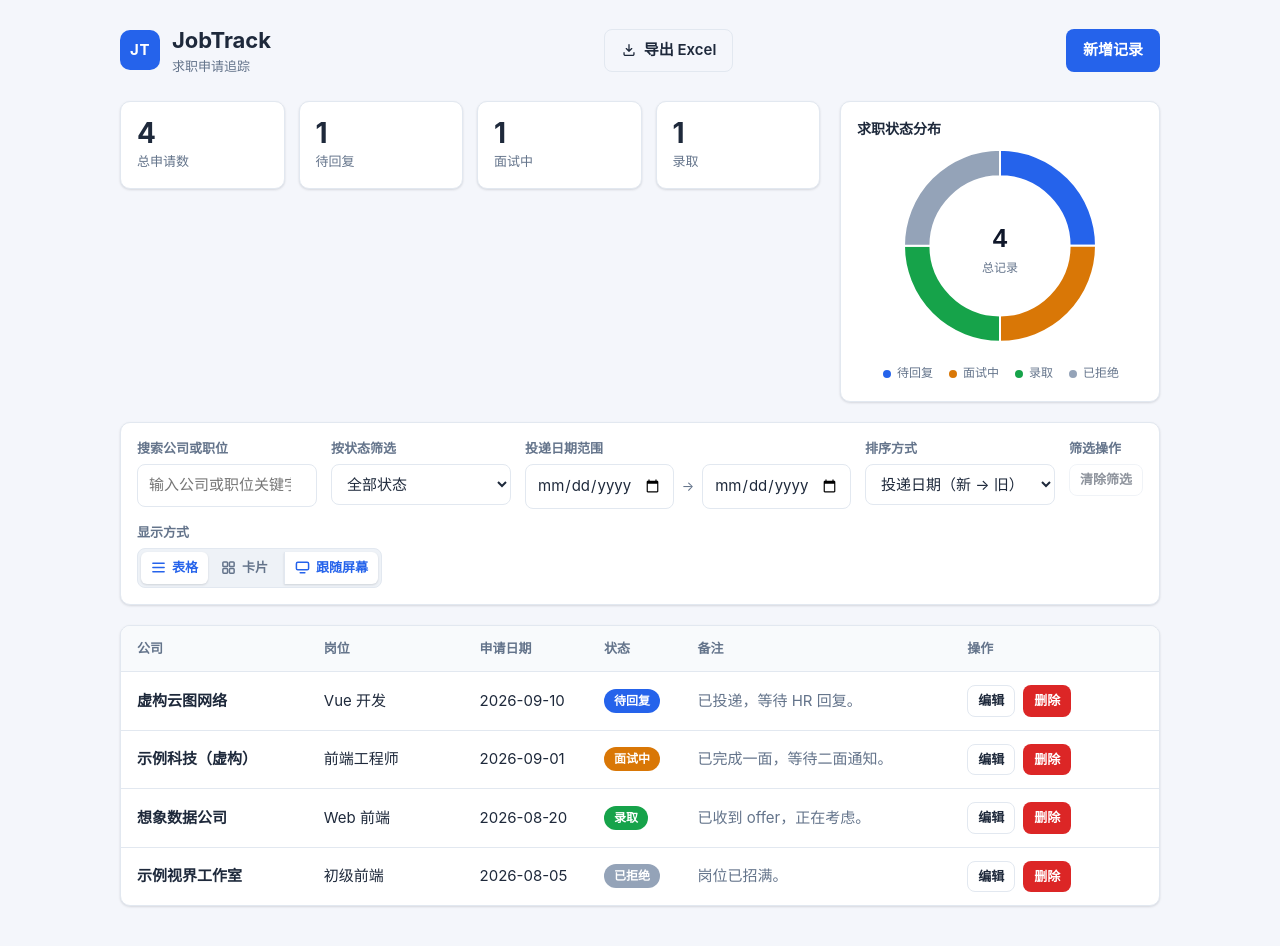
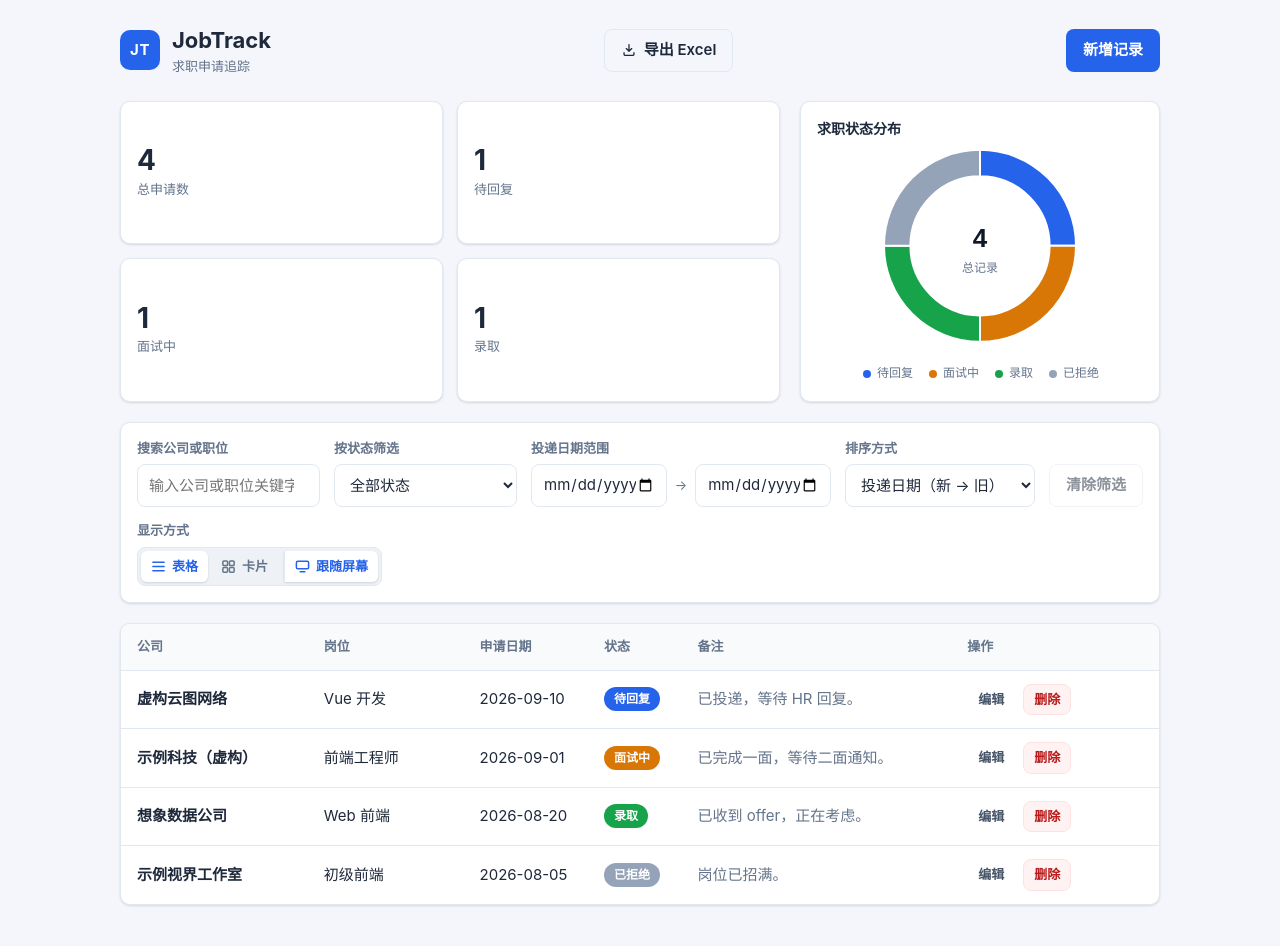
Before and after one commit to wuyanzuqieyuyan/Job-Application-Tracker, a Vue app: page / in a window 1280 px wide. Shown: the top 946 px of the page. Built offline with nearby package versions, Linux system fonts and the light colour scheme.

Commit message:
style: polish table truncation, action buttons, filter row and dashboard balance

```diff
--- a/src/components/JobTable.vue
+++ b/src/components/JobTable.vue
@@ -42,15 +42,19 @@ const emit = defineEmits<{
             @keydown.enter.prevent="emit('view', job)"
             @keydown.space.prevent="emit('view', job)"
           >
-            <td class="cell-company">{{ job.company }}</td>
-            <td>{{ job.position }}</td>
+            <td class="cell-company" :title="job.company">{{ job.company }}</td>
+            <td class="cell-position" :title="job.position">{{ job.position }}</td>
             <td>{{ job.appliedDate }}</td>
             <td>
               <span class="badge" :class="`badge-${job.status}`">
                 {{ STATUS_LABELS[job.status] }}
               </span>
             </td>
-            <td class="cell-notes">{{ job.notes || '—' }}</td>
+            <td class="cell-notes">
+              <div class="cell-notes-text" :title="job.notes || undefined">
+                {{ job.notes || '—' }}
+              </div>
+            </td>
             <td class="col-actions">
               <div class="col-actions-list">
                 <button
--- a/src/components/SearchFilter.vue
+++ b/src/components/SearchFilter.vue
@@ -84,11 +84,12 @@ function labelFor(status: JobStatus | 'all'): string {
     </div>
 
     <div class="field field-actions">
-      <span class="field-actions-label" aria-hidden="true">筛选操作</span>
+      <span id="clear-filters-label" class="sr-only">筛选操作</span>
       <button
         type="button"
-        class="btn btn-sm btn-ghost"
+        class="btn btn-ghost field-clear-btn"
         :disabled="!props.hasActiveFilters"
+        aria-labelledby="clear-filters-label"
         @click="emit('clearFilters')"
       >
         清除筛选
--- a/src/style.css
+++ b/src/style.css
@@ -90,13 +90,21 @@ body {
 
 .dashboard {
   display: grid;
-  grid-template-columns: minmax(0, 1fr) 320px;
+  grid-template-columns: minmax(0, 1fr) 360px;
   gap: 20px;
-  align-items: start;
+  align-items: stretch;
 }
 
+/* 2 x 2 KPI tiles fill the left column, so it matches the chart height */
 .dashboard .stats {
-  grid-template-columns: repeat(4, minmax(0, 1fr));
+  grid-template-columns: repeat(2, minmax(0, 1fr));
+  align-content: stretch;
+}
+
+.dashboard .stat-card {
+  display: flex;
+  flex-direction: column;
+  justify-content: center;
 }
 
 .chart-card {
@@ -233,6 +241,7 @@ textarea {
 .field-range {
   flex: 1 1 260px;
   min-width: 220px;
+  max-width: 300px;
 }
 
 .field-range-label {
@@ -267,12 +276,20 @@ textarea {
 .field-actions {
   flex: 0 0 auto;
   min-width: 0;
+  /* sit the button on the same baseline as the other filter controls */
+  align-self: flex-end;
 }
 
-.field-actions-label {
-  font-size: 13px;
-  font-weight: 600;
-  color: var(--text-muted);
+.field-clear-btn {
+  white-space: nowrap;
+  height: 43px;
+}
+
+/* every filter control shares one height, so the row lines up perfectly */
+.toolbar input,
+.toolbar select,
+.toolbar .field-clear-btn {
+  height: 43px;
 }
 
 .field-error {
@@ -541,16 +558,32 @@ textarea {
   overflow-wrap: anywhere;
   word-break: normal;
   min-width: 0;
+  /* single line: the full text stays available in the detail drawer */
+  white-space: nowrap;
+  overflow: hidden;
+  text-overflow: ellipsis;
 }
 
 .cell-position {
   overflow-wrap: anywhere;
   word-break: normal;
   min-width: 0;
+  white-space: nowrap;
+  overflow: hidden;
+  text-overflow: ellipsis;
 }
 
 .cell-notes {
   color: var(--text-muted);
+  min-width: 0;
+}
+
+/* notes: at most two lines, the full text stays available in the drawer */
+.cell-notes-text {
+  display: -webkit-box;
+  -webkit-box-orient: vertical;
+  -webkit-line-clamp: 2;
+  overflow: hidden;
   overflow-wrap: anywhere;
   word-break: normal;
   min-width: 0;
@@ -570,6 +603,40 @@ textarea {
 .col-actions-list .btn {
   flex: 0 0 auto;
   white-space: nowrap;
+}
+
+/* Row level actions stay quiet: neutral text for edit, soft red for delete */
+.col-actions-list .btn-ghost,
+.card-actions .btn-ghost {
+  color: #475569;
+  background: transparent;
+  border-color: transparent;
+}
+
+.col-actions-list .btn-ghost:hover,
+.card-actions .btn-ghost:hover {
+  color: #0f172a;
+  background: #f1f5f9;
+  border-color: transparent;
+}
+
+.col-actions-list .btn-danger,
+.card-actions .btn-danger {
+  color: #b91c1c;
+  background: #fef2f2;
+  border-color: #fee2e2;
+}
+
+.col-actions-list .btn-danger:hover,
+.card-actions .btn-danger:hover {
+  color: #991b1b;
+  background: #fee2e2;
+  border-color: #fecaca;
+}
+
+.col-actions-list .btn-danger:active,
+.card-actions .btn-danger:active {
+  background: #fecaca;
 }
 
 @media (max-width: 1020px) {
@@ -1179,6 +1246,10 @@ textarea {
   .dashboard {
     grid-template-columns: minmax(0, 1fr);
   }
+
+  .dashboard .stats {
+    grid-template-columns: repeat(2, minmax(0, 1fr));
+  }
 }
 
 @media (max-width: 640px) {
@@ -1215,6 +1286,12 @@ textarea {
   }
 
   .field-actions {
+    width: 100%;
+    /* stacked layout: the cross axis is horizontal, so reset the baseline */
+    align-self: stretch;
+  }
+
+  .field-clear-btn {
     width: 100%;
   }
 
```
Also changed, not shown: 1 other file (tests, documents, lock files or other folders).
